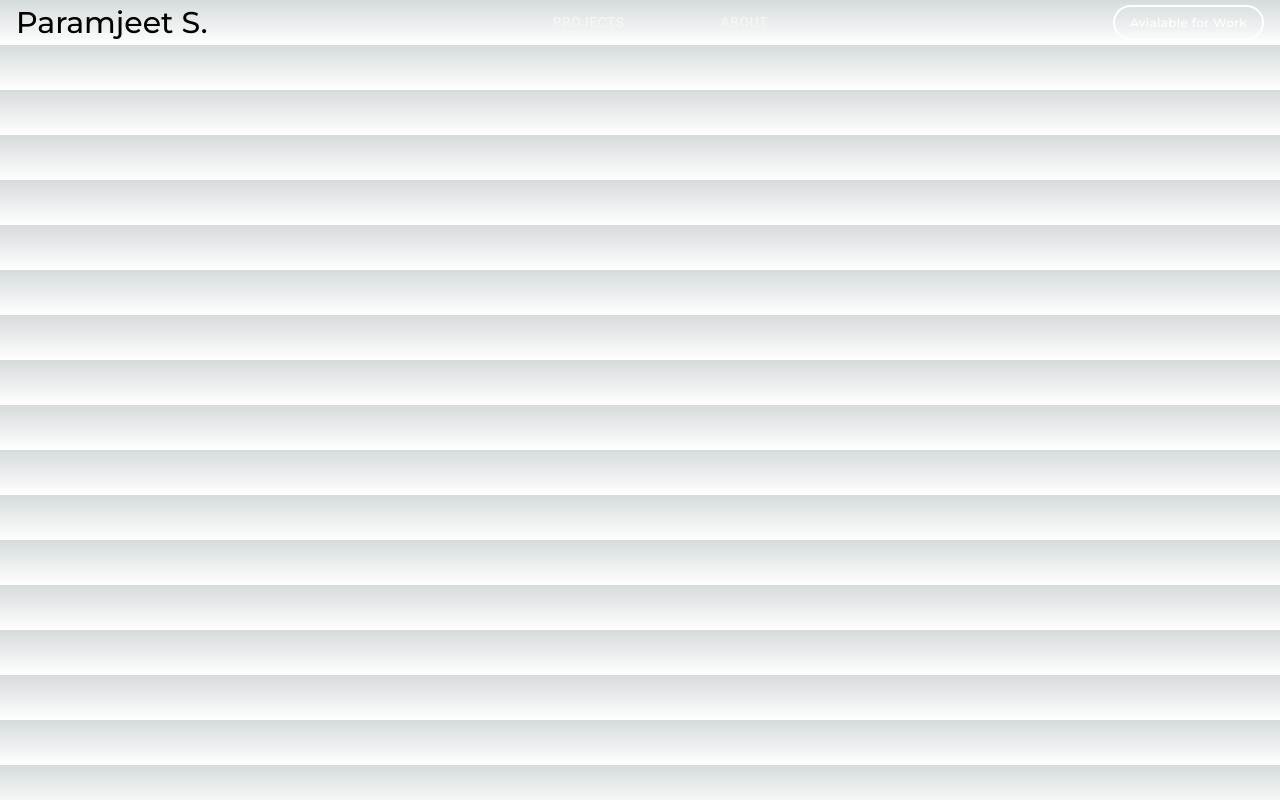
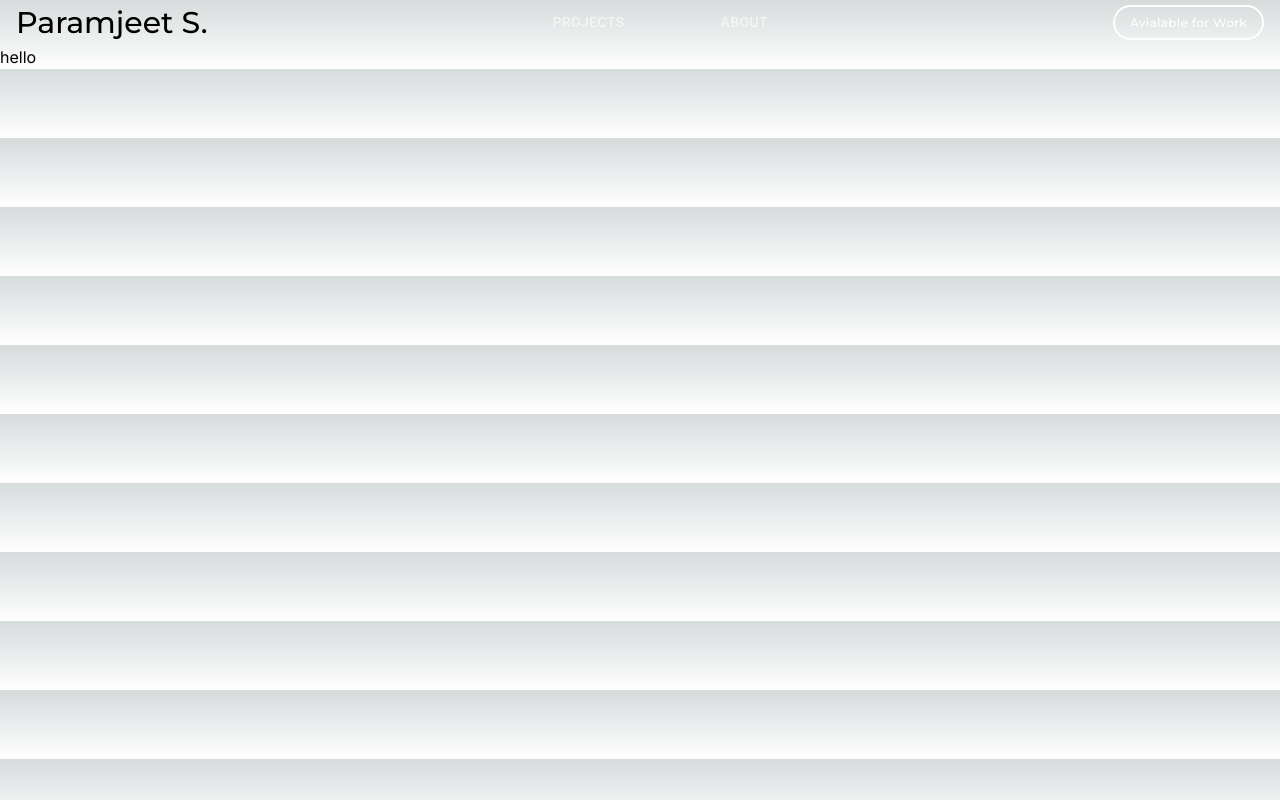
Before and after one commit to ThakurParam/Port-folio, a Next.js app: page /my-projects in a window 1280 px wide. Built offline with nearby package versions, Linux system fonts and the light colour scheme.

Commit message:
push after pages functionlity

```diff
--- a/src/app/my-projects/page.js
+++ b/src/app/my-projects/page.js
@@ -1,4 +1,4 @@
-import Projects from "@/components/Project";
+import Projects from "@/src/components/Project";
 import React from "react";
 
 export default function page() {
--- a/src/components/HomePage/HeadBanner/Header.js
+++ b/src/components/HomePage/HeadBanner/Header.js
@@ -34,6 +34,7 @@ export default function Header() {
         },
       }}
     >
+      <Link href={"/"}>
         <Typography
           variant="p"
           component={"p"}
@@ -43,6 +44,7 @@ export default function Header() {
         >
           Paramjeet S.
         </Typography>
+      </Link>
       <Box display={"flex"} alignItems={"center"}>
         <Link href={"/my-projects"}>
           <Button className="btn">PROJECTS</Button>
--- /dev/null
+++ b/src/components/Project/ProjectSwiper.js
@@ -0,0 +1,5 @@
+import React from "react";
+
+export default function ProjectSwiper() {
+  return <div>hello</div>;
+}
--- a/src/components/Project/index.js
+++ b/src/components/Project/index.js
@@ -1,10 +1,12 @@
 import React from "react";
 import Header from "../HomePage/HeadBanner/Header";
+import ProjectSwiper from "./ProjectSwiper";
 
 export default function Projects() {
   return (
     <div>
       <Header />
+      <ProjectSwiper />
     </div>
   );
 }
```
Lines whose indentation alone changed are shown as unchanged.
